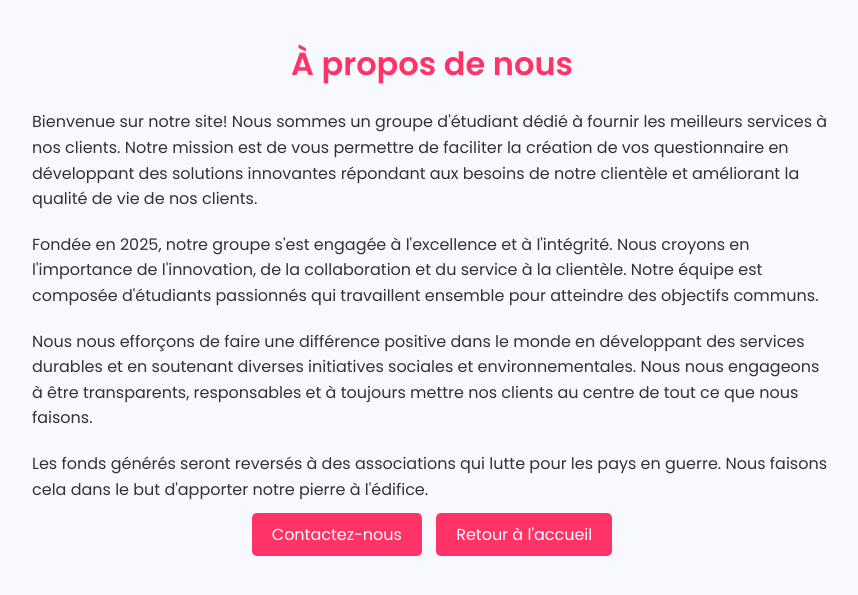
After one commit to msk0910/Quizzeo-project, a PHP site: page /ipssi.html in a window 1280 px wide. The commit adds this page. Shown: the top 595 px of the page, without its empty margins (208-1066 px from the left). Run offline with PHP 8.4, Linux system fonts and the light colour scheme.

Commit message:
Nouveaux links

```diff
--- a/acceuil.html
+++ b/acceuil.html
@@ -16,7 +16,7 @@
             <ul class="nav-links">
                 <li><a href="acceuil.html">Accueil</a></li>
                 <li><a href="#features">Fonctionnalités</a></li>
-                <li><a href="form-handler.php">À propos</a></li>
+                <li><a href="ipssi.html">À propos</a></li>
                 <li><a href="contact.html">Contact</a></li>
                 <li><a href="login.html">Se Connecter</a></li>
             </ul>
--- /dev/null
+++ b/ipssi.html
@@ -0,0 +1,69 @@
+<!DOCTYPE html>
+<html lang="fr">
+<head>
+    <meta charset="UTF-8">
+    <meta name="viewport" content="width=device-width, initial-scale=1.0">
+    <title>À propos</title>
+    <link href="https://fonts.googleapis.com/css2?family=Poppins:wght@300;400;600&display=swap" rel="stylesheet">
+    <style>
+        body {
+            font-family: 'Poppins', sans-serif;
+            margin: 0;
+            padding: 0;
+            background-color: #F8F8FF;
+            color: #333;
+        }
+        .container {
+            padding: 20px;
+            max-width: 800px;
+            margin: auto;
+        }
+        h1 {
+            color: #ff3366;
+            text-align: center;
+            margin-top: 20px;
+        }
+        p {
+            line-height: 1.6;
+            margin-bottom: 20px;
+        }
+        .central-paragraph {
+            background-color: #ffdfdf;
+            padding: 15px;
+            border-left: 5px solid #ff3366;
+            margin-bottom: 20px;
+        }
+        .button-container {
+            text-align: center;
+            margin-top: 20px;
+        }
+        .btn-primary, .btn-secondary {
+            background-color: #ff3366;
+            color: white;
+            border: none;
+            padding: 10px 20px;
+            border-radius: 5px;
+            text-decoration: none;
+            font-size: 1rem;
+            transition: background-color 0.3s;
+            margin: 5px;
+        }
+        .btn-primary:hover, .btn-secondary:hover {
+            background-color: #ff004c;
+        }
+    </style>
+</head>
+<body>
+    <div class="container">
+        <h1>À propos de nous</h1>
+        <p>Bienvenue sur notre site! Nous sommes un groupe d'étudiant dédié à fournir les meilleurs services à nos clients. Notre mission est de vous permettre de faciliter la création de vos questionnaire en développant des solutions innovantes répondant aux besoins de notre clientèle et améliorant la qualité de vie de nos clients.</p>
+        <p>Fondée en 2025, notre groupe s'est engagée à l'excellence et à l'intégrité. Nous croyons en l'importance de l'innovation, de la collaboration et du service à la clientèle. Notre équipe est composée d'étudiants passionnés qui travaillent ensemble pour atteindre des objectifs communs.</p>
+        <p>Nous nous efforçons de faire une différence positive dans le monde en développant des services durables et en soutenant diverses initiatives sociales et environnementales. Nous nous engageons à être transparents, responsables et à toujours mettre nos clients au centre de tout ce que nous faisons.</p>
+        <p>Les fonds générés seront reversés à des associations qui lutte pour les pays en guerre. Nous faisons cela dans le but d'apporter notre pierre à l'édifice.</p>
+        <div class="button-container">
+            <a href="contact.html" class="btn-primary">Contactez-nous</a>
+            <a href="acceuil.html" class="btn-secondary">Retour à l'accueil</a>
+        </div>
+    </div>
+</body>
+</html>
```
Also changed, not shown: authenticate.php (+5 -17 lines).
